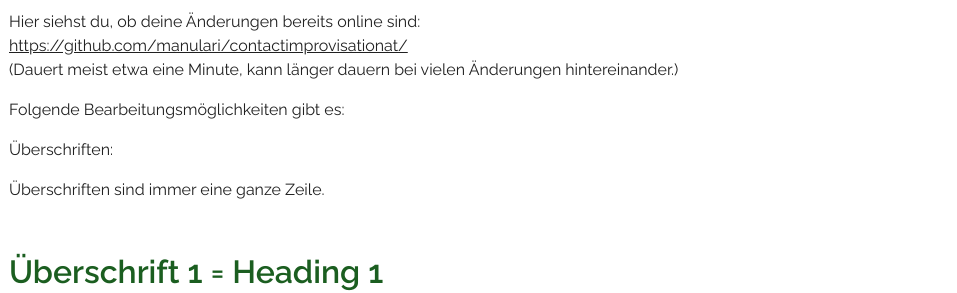
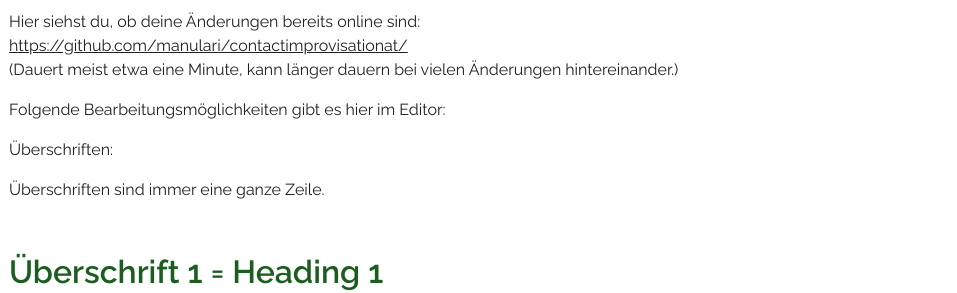
Before and after one commit to manulari/contactimprovisationat, a Jekyll site: the page built from _all_pages/zz-bearbeitungshilfe.md, in a window 1280 px wide and 900 px high. Shown: the part 132-425 px from the top of the window, without its empty margins (0-957 px from the left). Built offline with Jekyll 4.4.1, drawn with Linux system fonts in a browser that asks for light colours; Markdown is read by kramdown in place of the engine named in the settings.

Commit message:
Update page “zz-bearbeitungshilfe”

```diff
--- a/_all_pages/zz-bearbeitungshilfe.md
+++ b/_all_pages/zz-bearbeitungshilfe.md
@@ -6,7 +6,7 @@ Hier siehst du, ob deine Änderungen bereits online sind:\
 <https://github.com/manulari/contactimprovisationat/>\
 (Dauert meist etwa eine Minute, kann länger dauern bei vielen Änderungen hintereinander.)
 
-Folgende Bearbeitungsmöglichkeiten gibt es:
+Folgende Bearbeitungsmöglichkeiten gibt es hier im Editor:
 
 Überschriften:
 
```
